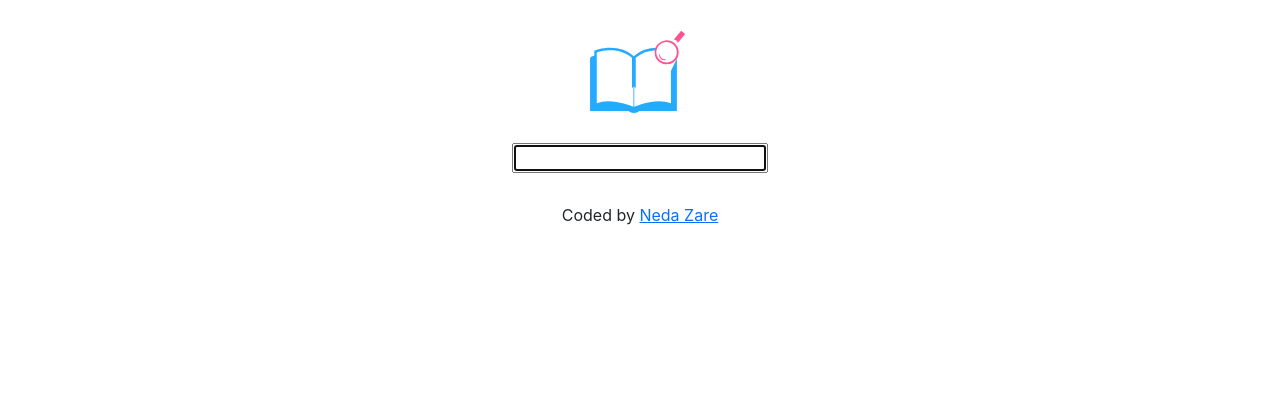
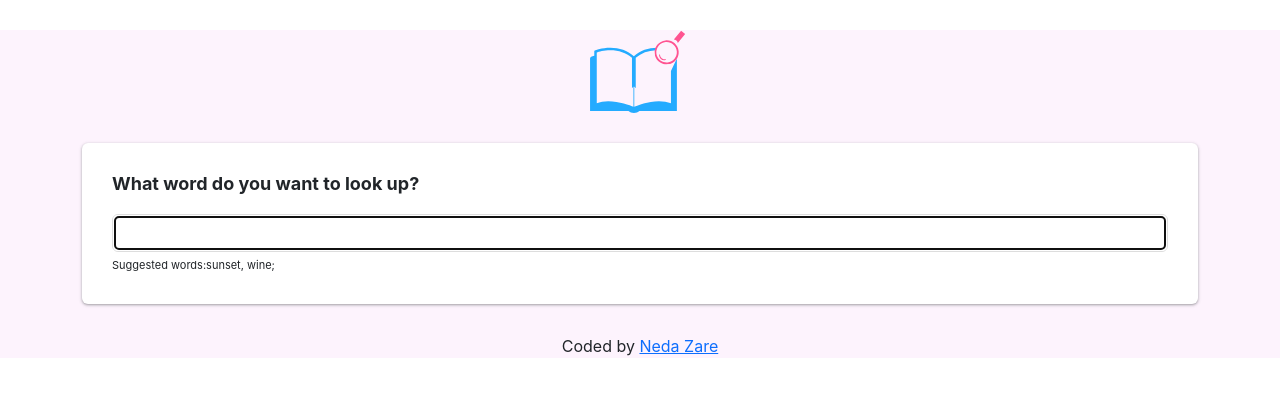
Before and after one commit to n-e-d-a/dictionary-react-project, a React (Create React App) app: page / in a window 1280 px wide. Shown: the top 394 px of the page. Built offline with nearby package versions, Linux system fonts and the light colour scheme; no server answers.

Commit message:
css added

```diff
--- a/src/App.css
+++ b/src/App.css
@@ -1,3 +1,6 @@
+.App{
+  background-color: #fdf3fd;
+}
 .App-header{
   margin:30px 0;
 }
--- a/src/App.js
+++ b/src/App.js
@@ -10,7 +10,7 @@ export default function App() {
           <img src={logo} className="App-logo img-fluid" alt="logo" />
         </header>
         <main>
-          <Dictionary />
+          <Dictionary defaultKeyWord="sunrise"/>
         </main>
         <footer className="App-footer">
           Coded by{" "}
--- a/src/Dictionary.css
+++ b/src/Dictionary.css
@@ -1,4 +1,27 @@
-.dictionary{
-      text-align: center;
-  margin: 30px 0;
+.dictionary h1{
+    font-size: 18px;
+    font-weight: bold;
+    margin-bottom: 20px;
 }
+
+.dictionary section{
+  background-color: white;
+  padding: 30px;
+  border-radius: 6px;
+  box-shadow: rgba(60, 64, 67, 0.3) 0px 1px 2px 0px, rgba(60, 64, 67, 0.15) 0px 1px 3px 1px;
+ margin: 20px 0;
+}
+
+.dictionary input{
+
+    width:100%;
+    padding:6px 10px;
+    border: 1px solid #ddd;
+border-radius: 6px;
+color:#333;
+}
+
+.dictionary .hint{
+   font-size: 11px;
+   margin-top: 5px;
+}
--- a/src/Dictionary.js
+++ b/src/Dictionary.js
@@ -3,31 +3,54 @@ import {React,useState} from "react";
 import "./Dictionary.css";
 import Results from "./Results";
 
-export default function Dictionary() {
-let [keyword,setKeyword]=useState(null);
+export default function Dictionary(props) {
+let [keyword, setKeyword] = useState(props.defaultKeyWord);
 let [results,setReults]=useState(null);
+let [loaded,setLoaded]=useState(false);
 
 function handleResponse(response){
 // console.log(response.data[0].meanings[0].definitions[0].definition);
 setReults(response.data[0]);
 }
 
-function search(event){
-  event.preventDefault();
-  //documentation: https://dictionaryapi.dev/
+function Search(){
+ //documentation: https://dictionaryapi.dev/
   let apiUrl = `https://api.dictionaryapi.dev/api/v2/entries/en/${keyword}`;
   axios.get(apiUrl).then(handleResponse);
+}
+
+function handleSubmit(event){
+  event.preventDefault();
+  Search();
+
 }
 function handleKeywordChange(event){
     setKeyword(event.target.value);
 }
+function load(){
+    setLoaded(true);
+    Search();
+}
 
-  return (
+if(loaded){
+     return (
   <div className="dictionary">
-      <form onSubmit={search}>
-          <input type="search" autoFocus={true} onChange={handleKeywordChange}/>
+      <section>
+          <h1>What word do you want to look up?</h1>
+      <form onSubmit={handleSubmit}>
+          <input type="search" autoFocus={true} onChange={handleKeywordChange} defaultvalue={props.defaultKeyWord}/>
       </form>
+      <div className="hint">
+          Suggested words:sunset, wine;
+      </div>
+      </section>
       <Results results={results} />
   </div>
   );
 }
+else{
+    load();
+    return "Loading...";
+}
+
+}
--- /dev/null
+++ b/src/Meaning.css
@@ -0,0 +1,14 @@
+.Meaning h3{
+font-size: 24px;
+line-height: 1.5;
+font-weight: bold;
+
+}
+
+.Meaning .example{
+font-size: 13px;
+opacity: 0.7;
+font-style: italic;
+margin-top: 10px;
+
+}
--- a/src/Meaning.js
+++ b/src/Meaning.js
@@ -1,5 +1,6 @@
 import React from "react";
 import Synonyms from "./Synonyms";
+import "./Meaning.css";
 
 export default function Meaning(props){
     console.log(props.Meaning);
@@ -11,18 +12,18 @@ export default function Meaning(props){
         {props.meaning.definitions.map(function(definition,index){
             return (
               <div key={index}>
-                <p>
-                  <strong>Definition:</strong>
+
+                 <div className="definition">
                   {definition.definition}
+                </div>
 
-                  <br />
-                  <strong>example:</strong>
-                  <em> {definition.example} </em>
+                 <div className="example">
+                   {definition.example}
+                 </div>
 
-                  <br />
                   <Synonyms synonyms={definition.synonyms}/>
 
-                </p>
+
               </div>
             );
         })}
--- /dev/null
+++ b/src/Phonetics.css
@@ -0,0 +1,13 @@
+.phonetics{
+    height:100px ;
+
+}
+.phonetics .audioPlayer{
+
+    background-color: #f1f3f4;
+    border-radius: 6px;
+}
+.phonetics .text{
+    opacity: 0.5;
+    font-weight: bold;
+}
--- a/src/Phonetics.js
+++ b/src/Phonetics.js
@@ -1,16 +1,18 @@
 import React from "react";
  import ReactAudioPlayer from "react-audio-player";
+ import "./Phonetics.css";
 
 export default function Phonetics(props){
 return (
   <div className="phonetics">
     <ReactAudioPlayer
       src={props.phonetics.audio}
+      className="audioPlayer"
       controls
 
     />
     <br />
-    {props.phonetics.text}
+   <span className="text"> {props.phonetics.text} </span>
   </div>
 );
 }
--- a/src/Results.js
+++ b/src/Results.js
@@ -1,11 +1,13 @@
 import React from "react";
 import Meaning from "./Meaning";
 import Phonetics from "./Phonetics"
+import "./result.css";
 
 export default function Results(props){
     if (props.results){
          return(
         <div className="results">
+            <section>
            <h2>
                {props.results.word}
            </h2>
@@ -16,13 +18,13 @@ export default function Results(props){
                    </div>
                );
            })}
-
+            </section>
            {props.results.meanings.map(function(meaning,index){
             //    return meaning.definitions[0].definition;
             return(
-            <div key={index}>
+            <section key={index}>
                 <Meaning meaning={meaning} />
-            </div>);
+            </section>);
            })}
         </div>
     );
--- /dev/null
+++ b/src/Synonyms.css
@@ -0,0 +1,11 @@
+.synonyms{
+    margin: 15px 0 0;
+    padding: 0;
+}
+
+.synonyms li{
+    font-size: 13px;
+    display: inline-block;
+    padding-right: 10px;
+    line-height: 1;
+}
--- a/src/Synonyms.js
+++ b/src/Synonyms.js
@@ -1,4 +1,6 @@
 import React from "react";
+import "./Synonyms.css";
+
 export default function Synonyms(props){
 
     if (props.synonyms){
--- /dev/null
+++ b/src/result.css
@@ -0,0 +1,5 @@
+.results h2{
+    font-size:36px;
+    font-weight: bold;
+    line-height: 1.5;
+}
```
